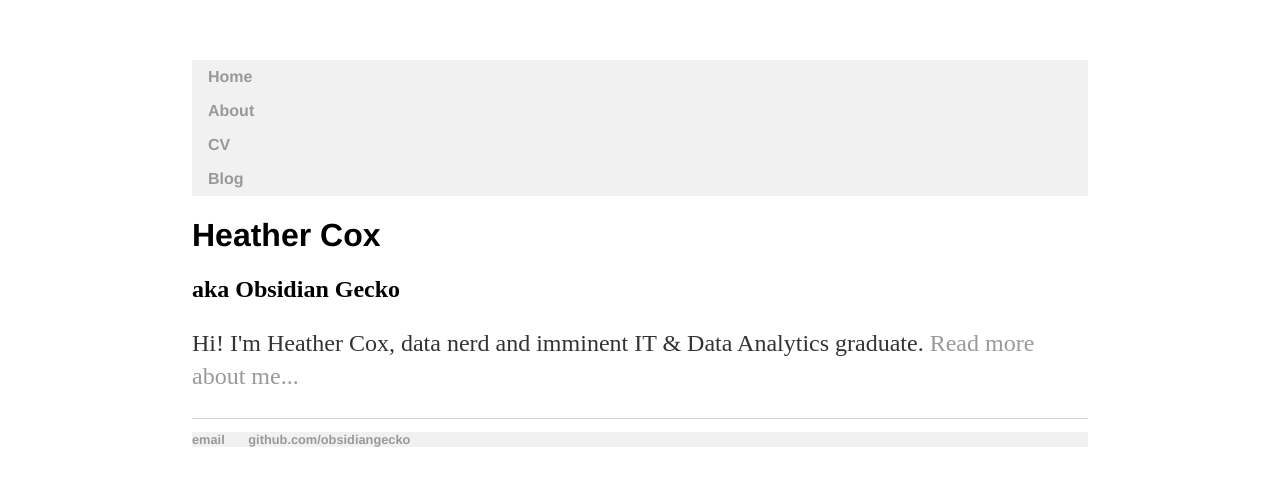
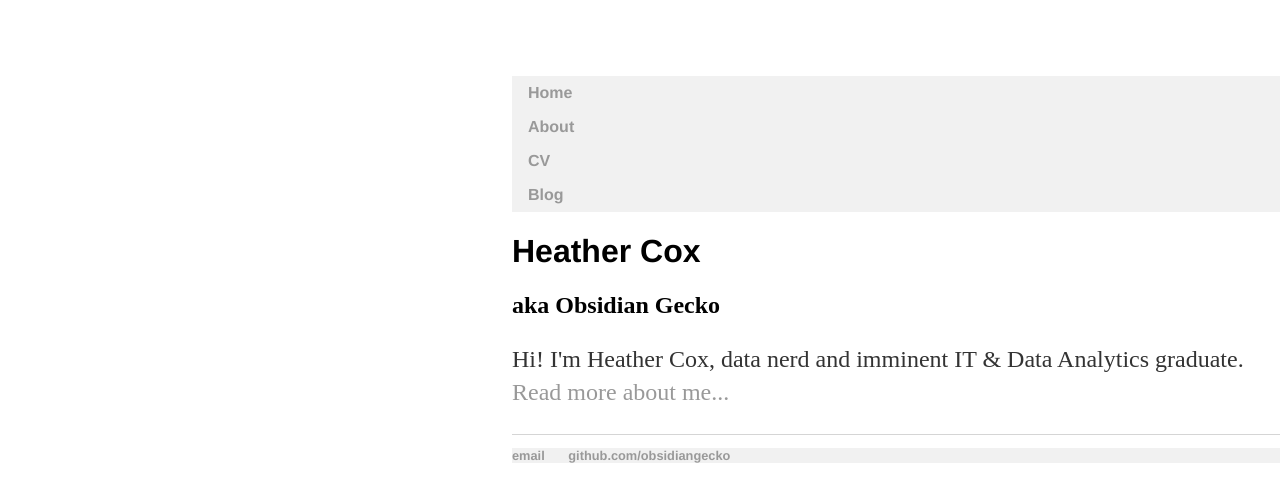
Before and after one commit to obsidiangecko/obsidiangecko.github.io, a Jekyll site: the page built from index.html, in a window 1280 px wide. Shown: the top 502 px of the page. Built offline with Jekyll 4.4.1, drawn with Linux system fonts in a browser that asks for light colours.

Commit message:
Update main.css

```diff
--- a/css/main.css
+++ b/css/main.css
@@ -1,6 +1,7 @@
 body {
     margin: 60px auto;
-    width: 70%;
+    width: 60%;
+    float: right;
 }
 nav ul, footer ul {
     font-family:'Helvetica', 'Arial', 'Sans-Serif';
```
